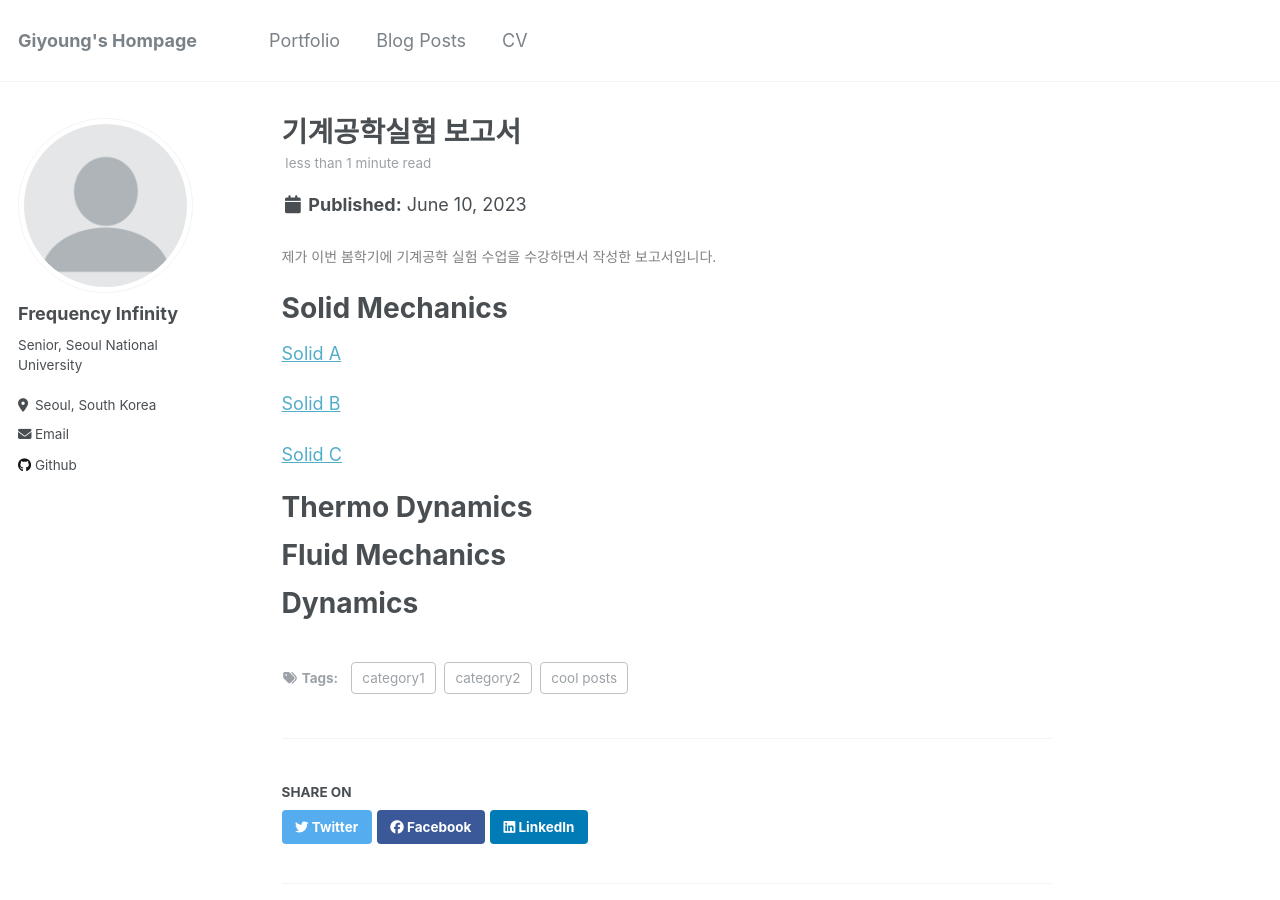
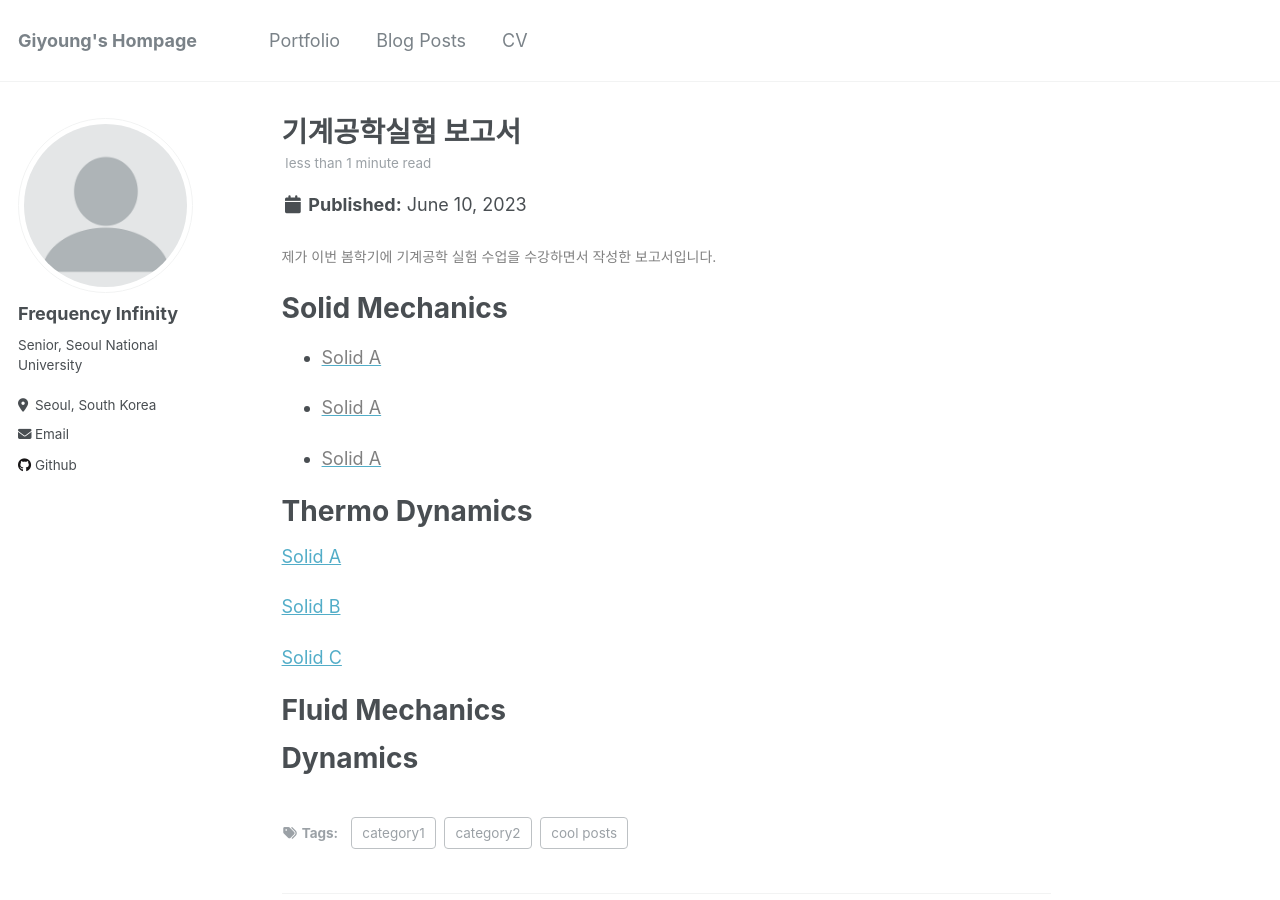
Before and after one commit to freqinfi/freqinfi.github.io, a Jekyll site: the page built from _posts/2015-08-14-blog-post-4.md, in a window 1280 px wide and 900 px high. Built offline with Jekyll 4.4.1, drawn with Linux system fonts in a browser that asks for light colours.

Commit message:
Update 2015-08-14-blog-post-4.md

```diff
--- a/_posts/2015-08-14-blog-post-4.md
+++ b/_posts/2015-08-14-blog-post-4.md
@@ -13,14 +13,21 @@ tags:
 
 Solid Mechanics
 ======
+  * [<span style = "color: gray;"> Solid A </span>](/files/Reports/solid%20A.pdf)
+
+  * [<span style = "color: gray;"> Solid A </span>](/files/Reports/solid%20B.pdf)
+
+  * [<span style = "color: gray;"> Solid A </span>](/files/Reports/solid%20C.pdf)
+
+
+Thermo Dynamics
+======
 [Solid A](/files/Reports/solid%20A.pdf)
 
 [Solid B](/files/Reports/solid%20B.pdf)
 
 [Solid C](/files/Reports/solid%20C.pdf)
 
-Thermo Dynamics
-======
 
 Fluid Mechanics
 ======
```
